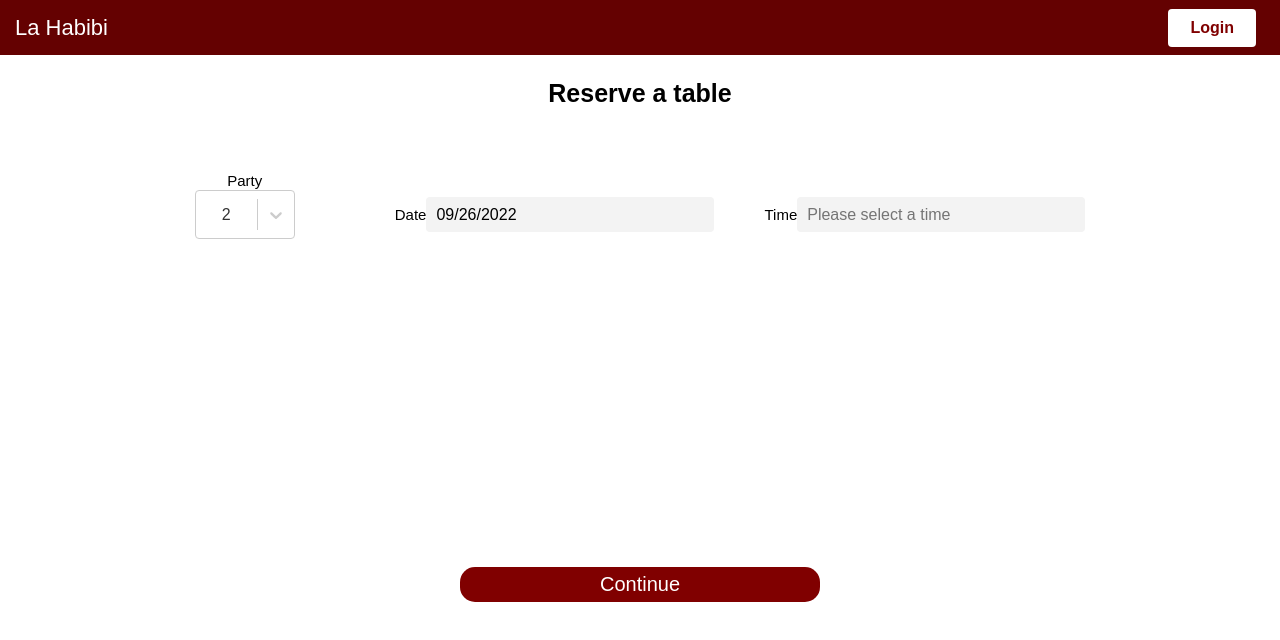
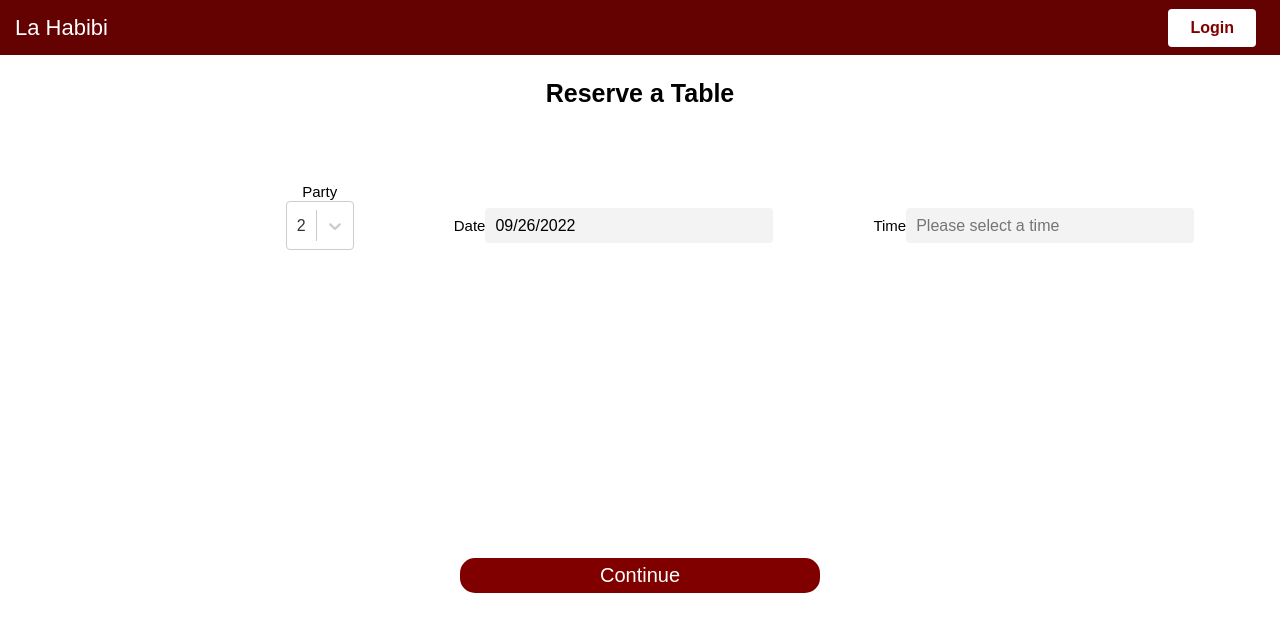
Before and after one commit to oohhgabe/Restaurant-Reservation-App, a React (Create React App) app in the folder frontend/: page /reserve in a window 1280 px wide. Shown: the top 640 px of the page. Built offline with nearby package versions, Linux system fonts and the light colour scheme.

Commit message:
Fixing CSS/Form

```diff
--- a/frontend/src/pages/Login.js
+++ b/frontend/src/pages/Login.js
@@ -99,7 +99,7 @@ function Login() {
               />
             </div>
             {error != "" ? <Error>{error}</Error> : ""}
-            <StyledLink to="/register">Create an account</StyledLink>
+            <StyledLink to="/register">Create an Account</StyledLink>
           </div>
           <input type="submit" className="special" value="Log In" />
         </form>
--- a/frontend/src/pages/Register.css
+++ b/frontend/src/pages/Register.css
@@ -23,7 +23,7 @@ html {
 }
 
 .form {
-  margin-top: 2em;
+  margin-top: 25px;
   display: flex;
   flex-direction: column;
   align-items: center;
@@ -33,33 +33,27 @@ html {
 .form-group {
   display: flex;
   flex-direction: column;
-  align-items: flex-start;
-  width: fit-content;
+  align-items: baseline;
   font-weight: 400;
 }
 
 .form-group-checkbox {
-  display: flex;
-  flex-direction: row;
-  align-items: flex-start;
-  width: fit-content;
-  font-weight: 400;
+  margin-left: -200px;
 }
+
 label {
-  font-size: 19px;
-  font-weight: 600;
 }
 
 label.special {
   font-size: 20px;
-  margin-bottom: 1px;
+  margin-bottom: 5px;
 }
 
 label.sameMailing {
   font-size: 15px;
-  font-weight: 400;
-  margin-left: -250px;
   margin-top: 10px;
+  margin-left: -115px;
+  float: right;
 }
 
 input {
@@ -80,10 +74,6 @@ input:focus {
   box-shadow: 0px 0px 5px 0.8px maroon;
 }
 
-.footer {
-  margin-top: 3em;
-}
-
 input[type="button"],
 input[type="submit"].special {
   font-size: 20px;
--- a/frontend/src/pages/Register.js
+++ b/frontend/src/pages/Register.js
@@ -72,7 +72,7 @@ function Register() {
 
   return (
     <div className="base-container">
-      <div className="header">Create an account</div>
+      <div className="header">Create an Account</div>
       <div className="content">
         <form onSubmit={handleSubmit}>
           <div className="form">
--- a/frontend/src/pages/ReservationForm.js
+++ b/frontend/src/pages/ReservationForm.js
@@ -44,7 +44,7 @@ function ReservationForm() {
 
   return (
     <div className="base-container">
-      <div className="header">Your reservation</div>
+      <div className="header">Your Reservation</div>
       <div className="content">
         <form onSubmit={handleSubmit}>
           <div className="form">
--- a/frontend/src/pages/Reserve.css
+++ b/frontend/src/pages/Reserve.css
@@ -1,34 +1,34 @@
 .reserve-form {
-  margin-top: 4em;
-  align-items: center;
+  margin-top: 75px;
+  margin-left: 200px;
   font-family: sans-serif;
 }
+
 label.reserve {
   font-size: 15px;
-  font-weight: 500;
-  margin-bottom: 1px;
+  font-weight: 525;
 }
-.basic-single {
-  width: 100px;
-}
+
 .form-group-left {
   display: inline-block;
   width: fit-content;
   font-weight: 400;
-  padding-right: 50px;
+  padding-right: 100px;
 }
+
 .form-group-middle {
   display: inline-block;
   width: fit-content;
   font-weight: 400;
-  padding-left: 50px;
+  padding-right: 100px;
 }
+
 .form-group-right {
   display: inline-block;
   width: fit-content;
   font-weight: 400;
-  padding-left: 50px;
 }
+
 input[type="submit"].reserve {
   font-size: 20px;
   font-family: sans-serif;
@@ -37,5 +37,5 @@ input[type="submit"].reserve {
   border-radius: 15px;
   transition: all 250ms ease-in-out;
   cursor: pointer;
-  margin-top: 20rem;
+  margin-top: 300px;
 }
--- a/frontend/src/pages/Reserve.js
+++ b/frontend/src/pages/Reserve.js
@@ -46,7 +46,7 @@ function Reserve() {
   };
   return (
     <div className="reserve">
-      <div className="header">Reserve a table</div>
+      <div className="header">Reserve a Table</div>
       <form onSubmit={handleSubmit}>
         <div className="reserve-form">
           <div className="form-group-left">
@@ -68,7 +68,6 @@ function Reserve() {
               Date
             </label>
             <DatePicker
-              placeholderText="Please select a date"
               selected={selectedDate}
               name="date"
               onChange={setSelectedDate}
```
